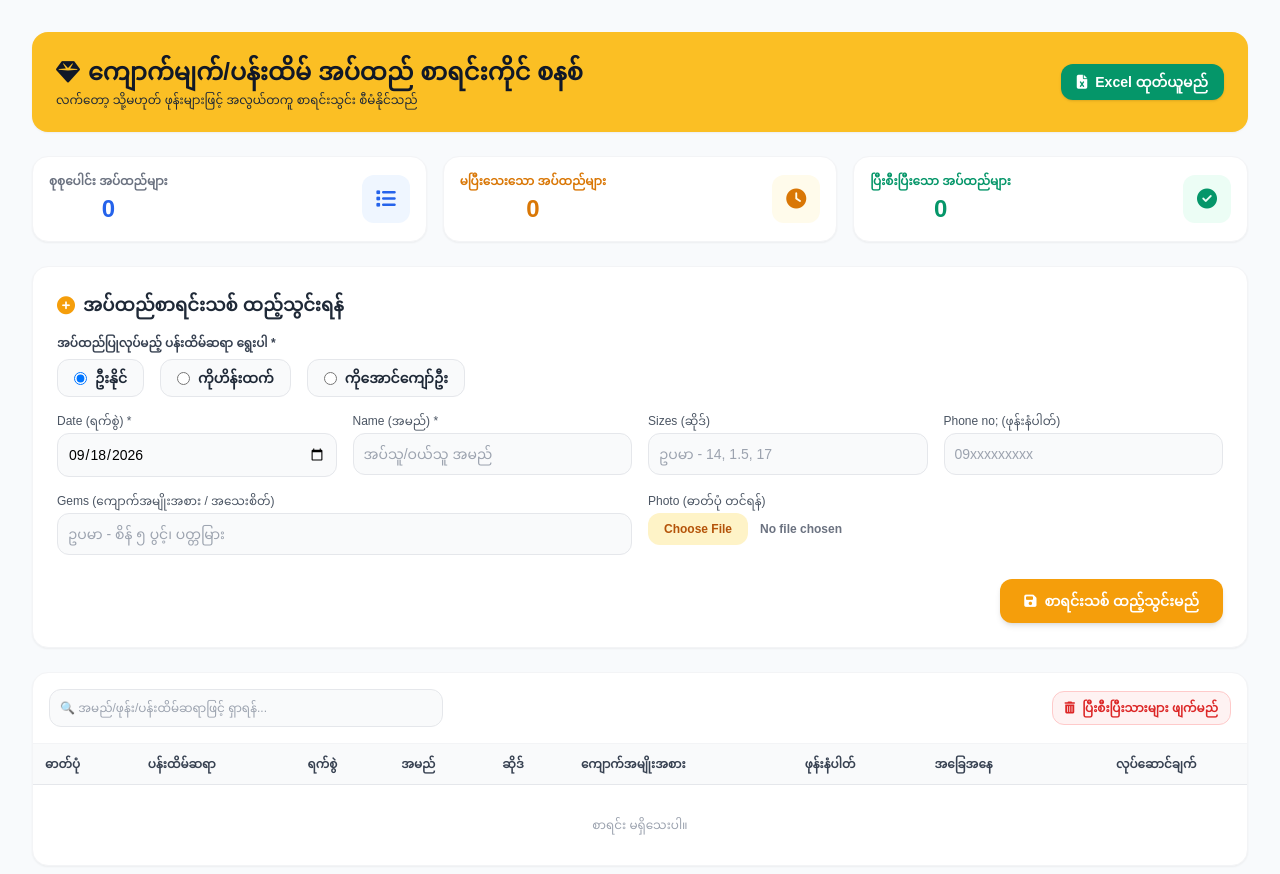
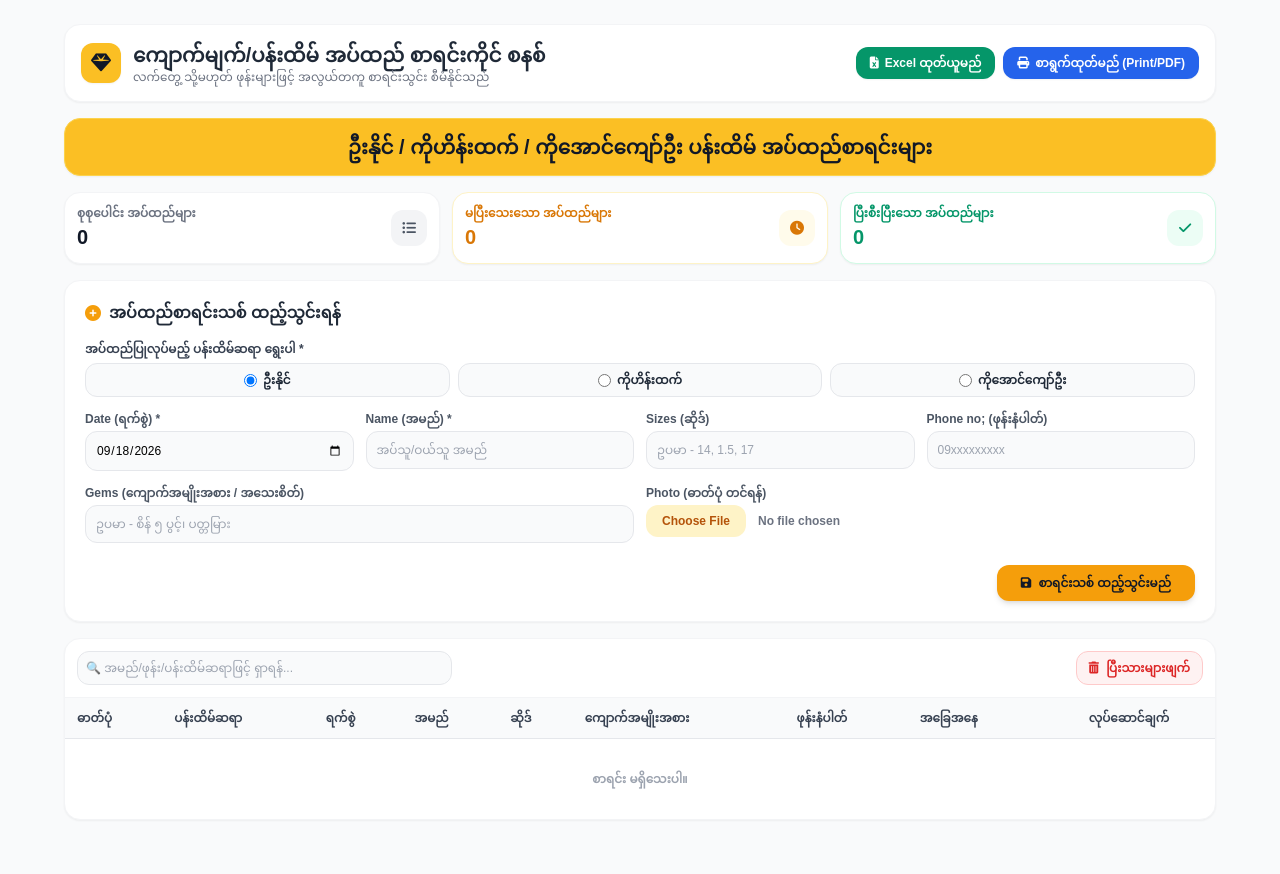
Before and after one commit to roralvin4-web/Gems-shop-app1, a plain HTML site: page index.html in a window 1280 px wide. After the commit the page ends 844 px from the top, so only its background shows below. Drawn offline with nearby package versions, Linux system fonts and the light colour scheme; a web font is replaced by a local one.

Commit message:
Refactor HTML structure and update styles

```diff
--- a/index.html
+++ b/index.html
@@ -11,119 +11,132 @@
     body { font-family: 'Padauk', sans-serif; background-color: #f8fafc; }
   </style>
 </head>
-<body class="p-4 md:p-8">
+<body class="p-3 md:p-6 bg-gray-50 min-h-screen">
 
-  <div class="max-w-7xl mx-auto space-y-6">
+  <div class="max-w-6xl mx-auto space-y-4">
 
-    <!-- Header -->
-    <div class="bg-amber-400 p-6 rounded-2xl shadow-sm flex flex-col md:flex-row justify-between items-center gap-4">
-      <div>
-        <h1 class="text-2xl font-bold text-gray-900 flex items-center gap-2">
-          <i class="fas fa-gem"></i> ကျောက်မျက်/ပန်းထိမ် အပ်ထည် စာရင်းကိုင် စနစ်
-        </h1>
-        <p class="text-xs text-gray-800 mt-1">လက်တော့ သို့မဟုတ် ဖုန်းများဖြင့် အလွယ်တကူ စာရင်းသွင်း စီမံနိုင်သည်</p>
+    <!-- Top Bar / Header (ယခင်ဒီဇိုင်းအတိုင်း) -->
+    <div class="bg-white p-4 rounded-2xl shadow-sm border border-gray-100 flex flex-col md:flex-row justify-between items-center gap-3">
+      <div class="flex items-center gap-3">
+        <div class="w-10 h-10 bg-amber-400 rounded-xl flex items-center justify-center text-gray-900 text-xl font-bold shadow-sm">
+          <i class="fas fa-gem"></i>
+        </div>
+        <div>
+          <h1 class="text-xl font-bold text-gray-800">ကျောက်မျက်/ပန်းထိမ် အပ်ထည် စာရင်းကိုင် စနစ်</h1>
+          <p class="text-xs text-gray-500">လက်တွေ့ သို့မဟုတ် ဖုန်းများဖြင့် အလွယ်တကူ စာရင်းသွင်း စီမံနိုင်သည်</p>
+        </div>
       </div>
-      <div class="flex gap-2">
-        <button onclick="exportToExcel()" class="bg-emerald-600 hover:bg-emerald-700 text-white font-bold px-4 py-2 rounded-xl text-sm shadow flex items-center gap-2">
+      <div class="flex gap-2 w-full md:w-auto">
+        <button onclick="exportToExcel()" class="w-1/2 md:w-auto bg-emerald-600 hover:bg-emerald-700 text-white font-bold px-3.5 py-2 rounded-xl text-xs shadow-sm flex items-center justify-center gap-1.5 transition-all">
           <i class="fas fa-file-excel"></i> Excel ထုတ်ယူမည်
+        </button>
+        <button onclick="window.print()" class="w-1/2 md:w-auto bg-blue-600 hover:bg-blue-700 text-white font-bold px-3.5 py-2 rounded-xl text-xs shadow-sm flex items-center justify-center gap-1.5 transition-all">
+          <i class="fas fa-print"></i> စာရွက်ထုတ်မည် (Print/PDF)
         </button>
       </div>
     </div>
 
-    <!-- Summary Cards -->
-    <div class="grid grid-cols-1 md:grid-cols-3 gap-4 text-center font-bold">
-      <div class="bg-white p-4 rounded-2xl shadow-sm border border-gray-100 flex justify-between items-center">
-        <div>
-          <div class="text-xs text-gray-500">စုစုပေါင်း အပ်ထည်များ</div>
-          <div id="totalCount" class="text-2xl text-blue-600 mt-1">0</div>
+    <!-- Title Banner -->
+    <div class="bg-amber-400 p-3.5 rounded-2xl shadow-sm text-center font-bold text-gray-900 text-lg md:text-xl border border-amber-300">
+      ဦးနိုင် / ကိုဟိန်းထက် / ကိုအောင်ကျော်ဦး ပန်းထိမ် အပ်ထည်စာရင်းများ
+    </div>
+
+    <!-- Summary Statistics -->
+    <div class="grid grid-cols-3 gap-3 text-center">
+      <div class="bg-white p-3 rounded-2xl shadow-sm border border-gray-100 flex items-center justify-between">
+        <div class="text-left">
+          <div class="text-xs font-bold text-gray-500">စုစုပေါင်း အပ်ထည်များ</div>
+          <div id="totalCount" class="text-xl font-bold text-gray-900 mt-0.5">0</div>
         </div>
-        <div class="w-12 h-12 bg-blue-50 text-blue-600 rounded-xl flex items-center justify-center text-xl"><i class="fas fa-list"></i></div>
+        <div class="w-9 h-9 bg-gray-100 rounded-xl flex items-center justify-center text-gray-600 text-sm hidden sm:flex"><i class="fas fa-list-ul"></i></div>
       </div>
-      <div class="bg-white p-4 rounded-2xl shadow-sm border border-gray-100 flex justify-between items-center">
-        <div>
-          <div class="text-xs text-amber-600">မပြီးသေးသော အပ်ထည်များ</div>
-          <div id="pendingCount" class="text-2xl text-amber-600 mt-1">0</div>
+      <div class="bg-white p-3 rounded-2xl shadow-sm border border-amber-100 flex items-center justify-between">
+        <div class="text-left">
+          <div class="text-xs font-bold text-amber-600">မပြီးသေးသော အပ်ထည်များ</div>
+          <div id="pendingCount" class="text-xl font-bold text-amber-600 mt-0.5">0</div>
         </div>
-        <div class="w-12 h-12 bg-amber-50 text-amber-600 rounded-xl flex items-center justify-center text-xl"><i class="fas fa-clock"></i></div>
+        <div class="w-9 h-9 bg-amber-50 rounded-xl flex items-center justify-center text-amber-600 text-sm hidden sm:flex"><i class="fas fa-clock"></i></div>
       </div>
-      <div class="bg-white p-4 rounded-2xl shadow-sm border border-gray-100 flex justify-between items-center">
-        <div>
-          <div class="text-xs text-emerald-600">ပြီးစီးပြီးသော အပ်ထည်များ</div>
-          <div id="completedCount" class="text-2xl text-emerald-600 mt-1">0</div>
+      <div class="bg-white p-3 rounded-2xl shadow-sm border border-emerald-100 flex items-center justify-between">
+        <div class="text-left">
+          <div class="text-xs font-bold text-emerald-600">ပြီးစီးပြီးသော အပ်ထည်များ</div>
+          <div id="completedCount" class="text-xl font-bold text-emerald-600 mt-0.5">0</div>
         </div>
-        <div class="w-12 h-12 bg-emerald-50 text-emerald-600 rounded-xl flex items-center justify-center text-xl"><i class="fas fa-check-circle"></i></div>
+        <div class="w-9 h-9 bg-emerald-50 rounded-xl flex items-center justify-center text-emerald-600 text-sm hidden sm:flex"><i class="fas fa-check"></i></div>
       </div>
     </div>
 
-    <!-- Input Form -->
-    <div class="bg-white p-6 rounded-2xl shadow-sm border border-gray-100">
-      <h2 class="font-bold text-lg text-gray-800 mb-4 flex items-center gap-2">
+    <!-- Form Section -->
+    <div class="bg-white p-4 md:p-5 rounded-2xl shadow-sm border border-gray-100 space-y-4">
+      <h2 class="font-bold text-sm md:text-base text-gray-800 flex items-center gap-2">
         <i class="fas fa-plus-circle text-amber-500"></i> အပ်ထည်စာရင်းသစ် ထည့်သွင်းရန်
       </h2>
-      <form id="orderForm" onsubmit="addOrder(event)" class="space-y-4">
 
+      <form id="orderForm" onsubmit="addOrder(event)" class="space-y-3.5 text-xs">
+
+        <!-- Goldsmith Selection (ပန်းထိမ်ဆရာ ရွေးရန်) -->
         <div>
-          <label class="block text-xs font-bold text-gray-700 mb-1">အပ်ထည်ပြုလုပ်မည့် ပန်းထိမ်ဆရာ ရွေးပါ *</label>
-          <div class="flex flex-wrap gap-4 pt-1">
-            <label class="flex items-center gap-2 bg-gray-50 px-4 py-2 rounded-xl border border-gray-200 cursor-pointer hover:bg-amber-50">
+          <label class="block font-bold text-gray-700 mb-1.5">အပ်ထည်ပြုလုပ်မည့် ပန်းထိမ်ဆရာ ရွေးပါ *</label>
+          <div class="grid grid-cols-3 gap-2">
+            <label class="flex items-center justify-center gap-1.5 p-2 border rounded-xl bg-gray-50 cursor-pointer hover:bg-amber-50 font-bold text-gray-800">
               <input type="radio" name="smithName" value="ဦးနိုင်" checked class="text-amber-500 focus:ring-amber-400">
-              <span class="text-sm font-bold text-gray-800">ဦးနိုင်</span>
+              <span>ဦးနိုင်</span>
             </label>
-            <label class="flex items-center gap-2 bg-gray-50 px-4 py-2 rounded-xl border border-gray-200 cursor-pointer hover:bg-amber-50">
+            <label class="flex items-center justify-center gap-1.5 p-2 border rounded-xl bg-gray-50 cursor-pointer hover:bg-amber-50 font-bold text-gray-800">
               <input type="radio" name="smithName" value="ကိုဟိန်းထက်" class="text-amber-500 focus:ring-amber-400">
-              <span class="text-sm font-bold text-gray-800">ကိုဟိန်းထက်</span>
+              <span>ကိုဟိန်းထက်</span>
             </label>
-            <label class="flex items-center gap-2 bg-gray-50 px-4 py-2 rounded-xl border border-gray-200 cursor-pointer hover:bg-amber-50">
+            <label class="flex items-center justify-center gap-1.5 p-2 border rounded-xl bg-gray-50 cursor-pointer hover:bg-amber-50 font-bold text-gray-800">
               <input type="radio" name="smithName" value="ကိုအောင်ကျော်ဦး" class="text-amber-500 focus:ring-amber-400">
-              <span class="text-sm font-bold text-gray-800">ကိုအောင်ကျော်ဦး</span>
+              <span>ကိုအောင်ကျော်ဦး</span>
             </label>
           </div>
         </div>
 
-        <div class="grid grid-cols-1 md:grid-cols-4 gap-4 text-sm">
+        <div class="grid grid-cols-1 sm:grid-cols-2 md:grid-cols-4 gap-3">
           <div>
-            <label class="block text-xs text-gray-600 mb-1">Date (ရက်စွဲ) *</label>
+            <label class="block text-gray-600 mb-1 font-semibold">Date (ရက်စွဲ) *</label>
             <input type="date" id="orderDate" required class="w-full p-2.5 border rounded-xl bg-gray-50 focus:bg-white focus:ring-2 focus:ring-amber-400 outline-none">
           </div>
           <div>
-            <label class="block text-xs text-gray-600 mb-1">Name (အမည်) *</label>
+            <label class="block text-gray-600 mb-1 font-semibold">Name (အမည်) *</label>
             <input type="text" id="customerName" placeholder="အပ်သူ/ဝယ်သူ အမည်" required class="w-full p-2.5 border rounded-xl bg-gray-50 focus:bg-white focus:ring-2 focus:ring-amber-400 outline-none">
           </div>
           <div>
-            <label class="block text-xs text-gray-600 mb-1">Sizes (ဆိုဒ်)</label>
+            <label class="block text-gray-600 mb-1 font-semibold">Sizes (ဆိုဒ်)</label>
             <input type="text" id="itemSize" placeholder="ဥပမာ - 14, 1.5, 17" class="w-full p-2.5 border rounded-xl bg-gray-50 focus:bg-white focus:ring-2 focus:ring-amber-400 outline-none">
           </div>
           <div>
-            <label class="block text-xs text-gray-600 mb-1">Phone no; (ဖုန်းနံပါတ်)</label>
+            <label class="block text-gray-600 mb-1 font-semibold">Phone no; (ဖုန်းနံပါတ်)</label>
             <input type="tel" id="phoneNumber" placeholder="09xxxxxxxxx" class="w-full p-2.5 border rounded-xl bg-gray-50 focus:bg-white focus:ring-2 focus:ring-amber-400 outline-none">
           </div>
         </div>
 
-        <div class="grid grid-cols-1 md:grid-cols-2 gap-4 text-sm">
+        <div class="grid grid-cols-1 md:grid-cols-2 gap-3">
           <div>
-            <label class="block text-xs text-gray-600 mb-1">Gems (ကျောက်အမျိုးအစား / အသေးစိတ်)</label>
+            <label class="block text-gray-600 mb-1 font-semibold">Gems (ကျောက်အမျိုးအစား / အသေးစိတ်)</label>
             <input type="text" id="gemDetails" placeholder="ဥပမာ - စိန် ၅ ပွင့်၊ ပတ္တမြား" class="w-full p-2.5 border rounded-xl bg-gray-50 focus:bg-white focus:ring-2 focus:ring-amber-400 outline-none">
           </div>
           <div>
-            <label class="block text-xs text-gray-600 mb-1">Photo (ဓာတ်ပုံ တင်ရန်)</label>
+            <label class="block text-gray-600 mb-1 font-semibold">Photo (ဓာတ်ပုံ တင်ရန်)</label>
             <input type="file" id="itemPhoto" accept="image/*" class="w-full text-xs text-gray-500 file:mr-3 file:py-2 file:px-4 file:rounded-xl file:border-0 file:bg-amber-100 file:text-amber-700 font-semibold hover:file:bg-amber-200">
           </div>
         </div>
 
         <div class="text-right pt-2">
-          <button type="submit" class="bg-amber-500 hover:bg-amber-600 text-white font-bold px-6 py-3 rounded-xl shadow-md transition-all active:scale-95 text-sm">
+          <button type="submit" class="w-full sm:w-auto bg-amber-500 hover:bg-amber-600 text-gray-900 font-bold px-6 py-2.5 rounded-xl shadow-md transition-all active:scale-95 text-xs">
             <i class="fas fa-save mr-1"></i> စာရင်းသစ် ထည့်သွင်းမည်
           </button>
         </div>
       </form>
     </div>
 
-    <!-- Table & Search View -->
+    <!-- Table View Section -->
     <div class="bg-white rounded-2xl shadow-sm border border-gray-100 overflow-hidden">
-      <div class="p-4 border-b border-gray-100 flex flex-col md:flex-row justify-between items-center gap-4">
-        <input type="text" id="searchInput" onkeyup="renderOrders()" placeholder="🔍 အမည်/ဖုန်း/ပန်းထိမ်ဆရာဖြင့် ရှာရန်..." class="w-full md:w-1/3 p-2.5 border rounded-xl text-xs bg-gray-50 focus:bg-white outline-none">
+      <div class="p-3 border-b border-gray-100 flex justify-between items-center gap-2">
+        <input type="text" id="searchInput" onkeyup="renderOrders()" placeholder="🔍 အမည်/ဖုန်း/ပန်းထိမ်ဆရာဖြင့် ရှာရန်..." class="w-2/3 md:w-1/3 p-2 border rounded-xl text-xs bg-gray-50 focus:bg-white outline-none">
         <button onclick="deleteCompleted()" class="text-xs bg-red-50 text-red-600 border border-red-200 px-3 py-2 rounded-xl font-bold hover:bg-red-100 transition-all">
-          <i class="fas fa-trash-alt mr-1"></i> ပြီးစီးပြီးသားများ ဖျက်မည်
+          <i class="fas fa-trash-alt mr-1"></i> ပြီးသားများဖျက်
         </button>
       </div>
 
@@ -143,7 +156,7 @@
             </tr>
           </thead>
           <tbody id="orderTableBody" class="divide-y divide-gray-100">
-            <!-- Data Rows -->
+            <!-- Table Rows Generated Here -->
           </tbody>
         </table>
       </div>
@@ -231,7 +244,7 @@
       document.getElementById('completedCount').innerText = orders.filter(o => o.completed).length;
 
       if (filtered.length === 0) {
-        tbody.innerHTML = `<tr><td colspan="9" class="text-center py-8 text-gray-400">စာရင်း မရှိသေးပါ။</td></tr>`;
+        tbody.innerHTML = `<tr><td colspan="9" class="text-center py-8 text-gray-400 font-semibold">စာရင်း မရှိသေးပါ။</td></tr>`;
         return;
       }
 
@@ -240,20 +253,20 @@
         tr.className = `hover:bg-gray-50 transition-all ${o.completed ? 'bg-emerald-50/30' : ''}`;
         tr.innerHTML = `
           <td class="p-3">
-            ${o.photo ? `<img src="${o.photo}" class="w-12 h-12 object-cover rounded-lg border border-gray-200">` : `<div class="w-12 h-12 bg-gray-100 rounded-lg flex items-center justify-center text-gray-400 text-xs">ပုံမရှိ</div>`}
+            ${o.photo ? `<img src="${o.photo}" class="w-10 h-10 object-cover rounded-lg border border-gray-200">` : `<div class="w-10 h-10 bg-gray-100 rounded-lg flex items-center justify-center text-gray-400 text-xs">ပုံမရှိ</div>`}
           </td>
           <td class="p-3 font-bold text-gray-800">
-            <span class="bg-amber-100 text-amber-800 px-2.5 py-1 rounded-md">${o.smith || 'ဦးနိုင်'}</span>
+            <span class="bg-amber-100 text-amber-800 px-2 py-0.5 rounded-md">${o.smith || 'ဦးနိုင်'}</span>
           </td>
           <td class="p-3 whitespace-nowrap text-gray-500">${o.date}</td>
           <td class="p-3 font-bold text-gray-900 ${o.completed ? 'line-through text-gray-400' : ''}">${o.name}</td>
           <td class="p-3">${o.size || '-'}</td>
           <td class="p-3">${o.gems || '-'}</td>
           <td class="p-3 whitespace-nowrap">
-            ${o.phone ? `<a href="tel:${o.phone}" class="inline-flex items-center gap-1.5 bg-blue-50 text-blue-600 px-2.5 py-1 rounded-lg font-bold border border-blue-100 hover:bg-blue-100"><i class="fas fa-phone-alt"></i> ${o.phone}</a>` : '-'}
+            ${o.phone ? `<a href="tel:${o.phone}" class="inline-flex items-center gap-1.5 bg-blue-50 text-blue-600 px-2 py-1 rounded-lg font-bold border border-blue-100 hover:bg-blue-100"><i class="fas fa-phone-alt"></i> ${o.phone}</a>` : '-'}
           </td>
           <td class="p-3 whitespace-nowrap">
-            <button onclick="toggleStatus(${o.id})" class="px-3 py-1 rounded-full text-xs font-bold transition-all ${o.completed ? 'bg-emerald-100 text-emerald-700' : 'bg-amber-100 text-amber-800'}">
+            <button onclick="toggleStatus(${o.id})" class="px-2.5 py-1 rounded-full text-xs font-bold transition-all ${o.completed ? 'bg-emerald-100 text-emerald-700' : 'bg-amber-100 text-amber-800'}">
               ${o.completed ? '<i class="fas fa-check-circle"></i> ပြီးပါပြီ' : '<i class="fas fa-clock"></i> မပြီးသေး'}
             </button>
           </td>
```
